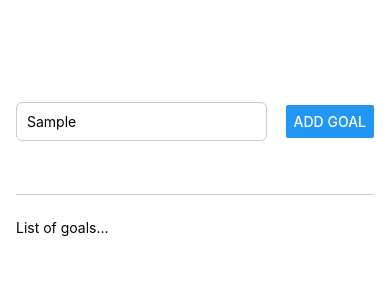
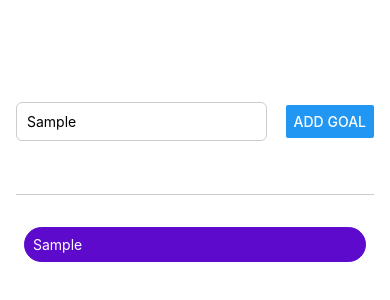
Before and after one commit to akshatdwi7/BetaApp, a React Native app: screen / in a window 390 px wide. Both pictures are taken after typing "Sample" into the empty fields and a click on the button "ADD GOAL". Shown: the top 300 px of the page. Built offline with nearby package versions, Linux system fonts and the light colour scheme.

Commit message:
ios and andorid difference

```diff
--- a/App.js
+++ b/App.js
@@ -4,12 +4,16 @@ import { useState } from "react";
 
 export default function App() {
   const [enteredGoalText, setEnteredGoalText] = useState("");
+  const [courseGoals, setCourseGoals] = useState([]);
   // this is the react native way to handle text input
   function goalInputHandler(enteredText) {
     setEnteredGoalText(enteredText);
   }
   function addGoalHandler() {
-    console.log(enteredGoalText);
+    setCourseGoals((currentCourseGoals) => [
+      ...currentCourseGoals,
+      enteredGoalText,
+    ]);
   }
 
   return (
@@ -23,7 +27,11 @@ export default function App() {
         <Button title="Add Goal" onPress={addGoalHandler} />
       </View>
       <View style={styles.goalsContainer}>
-        <Text>List of goals...</Text>
+        {courseGoals.map((goal) => (
+          <View key={goal} style={styles.goalItems}>
+            <Text style={{ color: "white" }}>{goal}</Text>
+          </View>
+        ))}
       </View>
     </View>
   );
@@ -55,4 +63,13 @@ const styles = StyleSheet.create({
   goalsContainer: {
     flex: 4,
   },
+  goalItems: {
+    padding: 8,
+    margin: 8,
+    borderColor: "#5e0acc",
+    borderWidth: 1,
+    borderRadius: 101,
+    backgroundColor: "#5e0acc",
+    fontSize: 20,
+  },
 });
```
